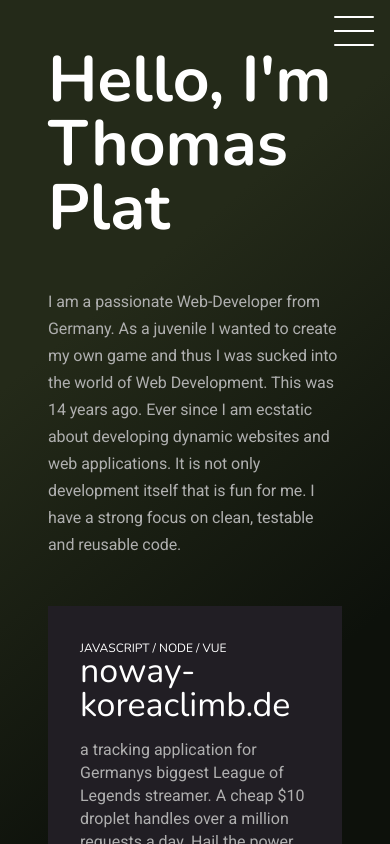
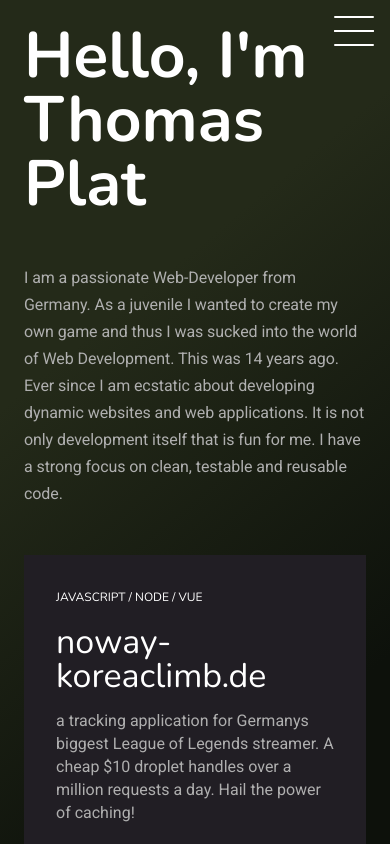
Before and after one commit to thplat/thomasplat.com, a Vue app: page / in a window 390 px wide. Built offline with nearby package versions, Linux system fonts and the light colour scheme.

Commit message:
mobile tweaks

```diff
--- a/src/assets/_general.scss
+++ b/src/assets/_general.scss
@@ -162,7 +162,7 @@ body {
 
     .container {
         display: block;
-        padding: 3rem;
+        padding: 1.5rem;
     }
 
     .slide-wrapper {
@@ -227,7 +227,7 @@ body {
         position: fixed;
         background: #000;
         z-index: 9999;
-        left: -100%;
+        left: 100%;
         transition: all 0.2s ease-out;
 
         &--open {
```
